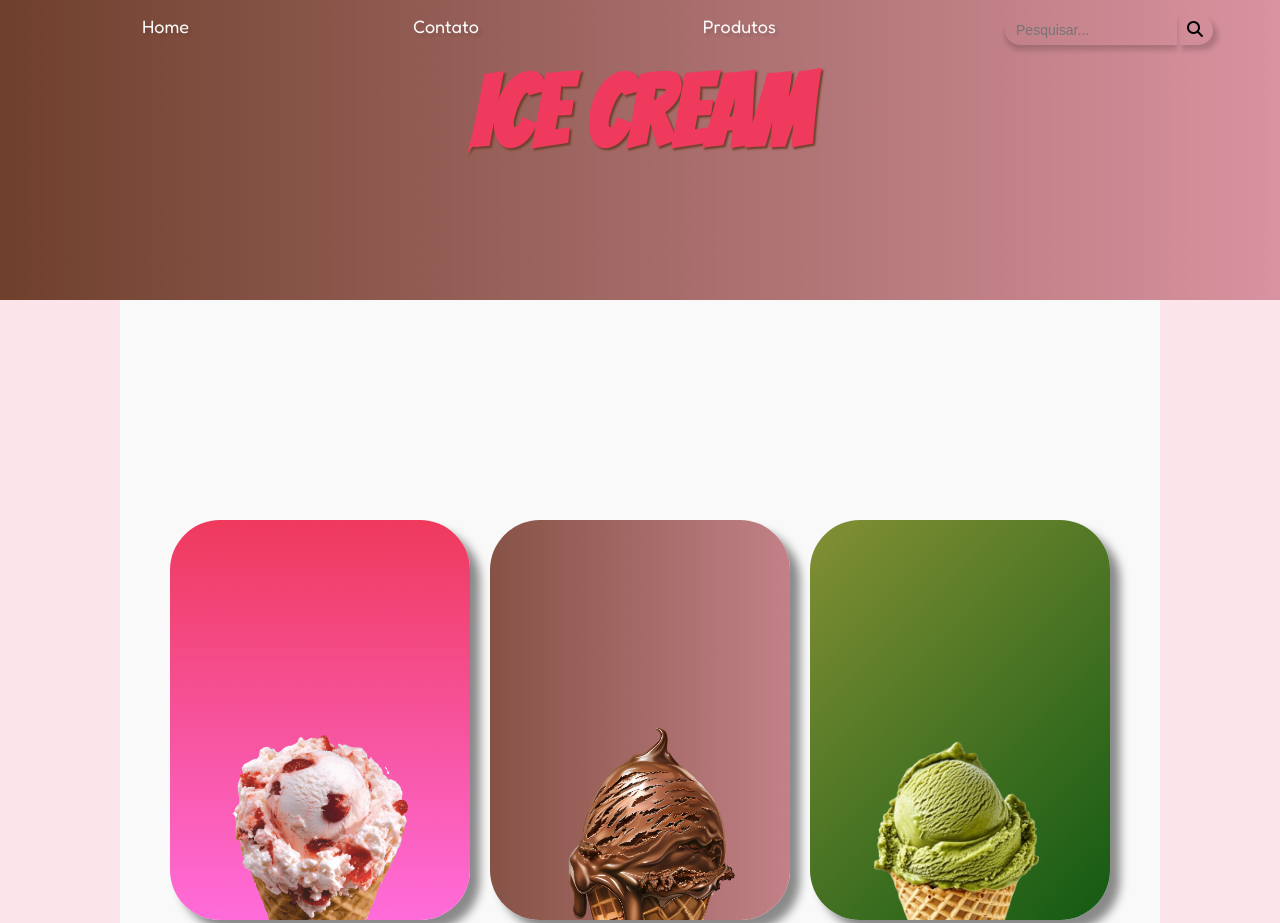
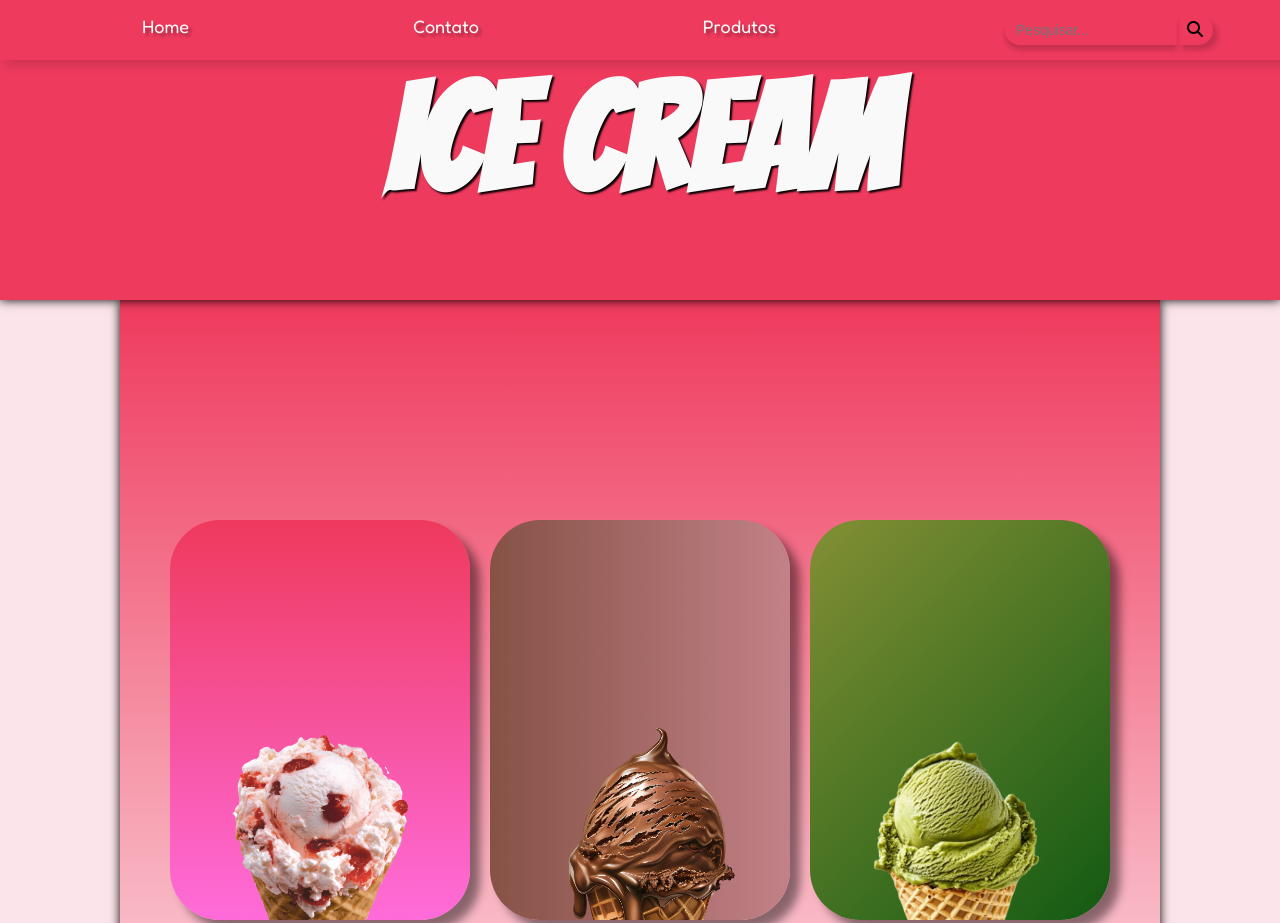
Before and after one commit to Kakauanid/projeto-sorvete, a plain HTML site: page index.html in a window 1280 px wide. Shown: the top 923 px of the page. Drawn offline with Linux system fonts and the light colour scheme.

Commit message:
finalizado

```diff
--- a/index.html
+++ b/index.html
@@ -27,15 +27,15 @@
     </header>
     <main>
         <div class="galeria">
-            <div class="item">
+            <div class="item" id="img1">
                 <img class="img1" src="imagens/1.png" alt="Sorvete 1">
                 <img class="img2" src="imagens/2.png" alt="Sorvete 2">
             </div>
-            <div class="item">
+            <div class="item" id="img2">
                 <img class="img1" src="imagens/3.png" alt="Sorvete 1">
                 <img class="img2" src="imagens/4.png" alt="Sorvete 2">
             </div>
-            <div class="item">
+            <div class="item" id="img3">
                 <img class="img1" src="imagens/6.png" alt="Sorvete 1">
                 <img class="img2" src="imagens/5.png" alt="Sorvete 2">
             </div>
@@ -57,7 +57,7 @@
         </div>
       </footer>
 
-    <script>
+   <!-- <script>
         const imagens = [
             "imagens/morango.png",
             "imagens/chocolate.png",
@@ -73,7 +73,7 @@
         }
         trocarImagem();
         setInterval(trocarImagem, 3000);
-    </script>
+    </script> -->
 
 </body>
 </html>
--- a/style.css
+++ b/style.css
@@ -30,6 +30,8 @@ header {
     overflow: hidden;
     justify-content: center;
     align-items: center;
+    background-color: var(--cor1);
+    box-shadow: 0px 0px 10px black;
 }
 
 .barra {
@@ -78,9 +80,9 @@ header {
 
 .conteudo-topo h1 {
     font-family: var(--fonte3);
-    font-size: 100px;
-    color: var(--cor1);
-    text-shadow: 2px 2px 2px var(--cor2);
+    font-size: 150px;
+    color: #f9f9f9;
+    text-shadow: 2px 2px 2px black;
 }
 
 nav {
@@ -92,12 +94,13 @@ nav {
     text-align: center;
     padding: 15px 30px;
     display: flex;
-    justify-content: space-around
+    justify-content: space-around;
+    box-shadow: 5px 5px 10px rgba(0, 0, 0, 0.137);
 }
 
 nav a {
     text-decoration: none;
-    text-shadow: 3px 3px 3px rgba(0, 0, 0, 0.116);
+    text-shadow: 3px 3px 3px rgba(0, 0, 0, 0.322);
     color:#f9f9f9;
     margin: 0 15px;
     font-size: 18px;
@@ -108,6 +111,8 @@ nav a:hover {
     border-radius:10px;
     padding: 5px;
     background-color:var(--cor3);
+    color: var(--cor2);
+    font-weight: bold;
 }
 
 main {
@@ -117,11 +122,12 @@ main {
     color: var(--cor2);
     min-width: 300px;
     max-width: 1000px;
-    background-color:#f9f9f9;
+    background-image: linear-gradient(to bottom, var(--cor1), transparent);
     margin: auto;
     margin-bottom: 30px;
     padding: 20px;
-    border-radius: 0px 0px 10px 10px;
+    box-shadow: 0px 0px 10px black;
+
 }
 
 .galeria {
@@ -196,6 +202,7 @@ footer {
     font-family: var(--fonte3);
     margin: 0;
     font-size: 60px;
+    text-shadow: 3px 3px 3px var(--cor2);
 }
 
 .right a {
```
